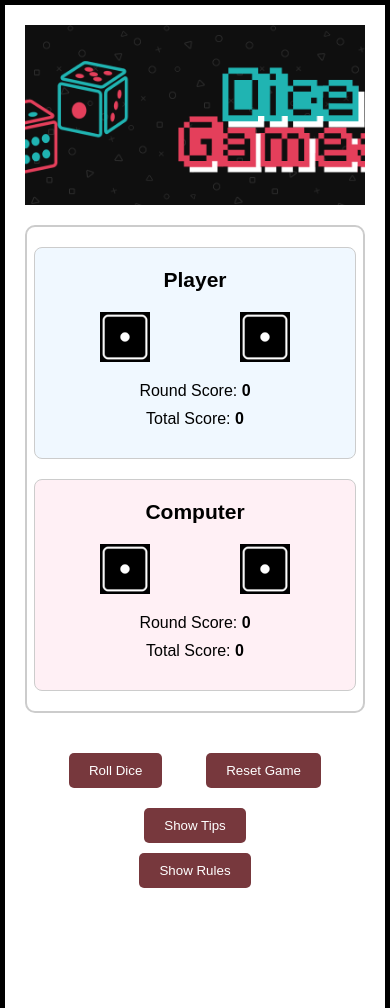
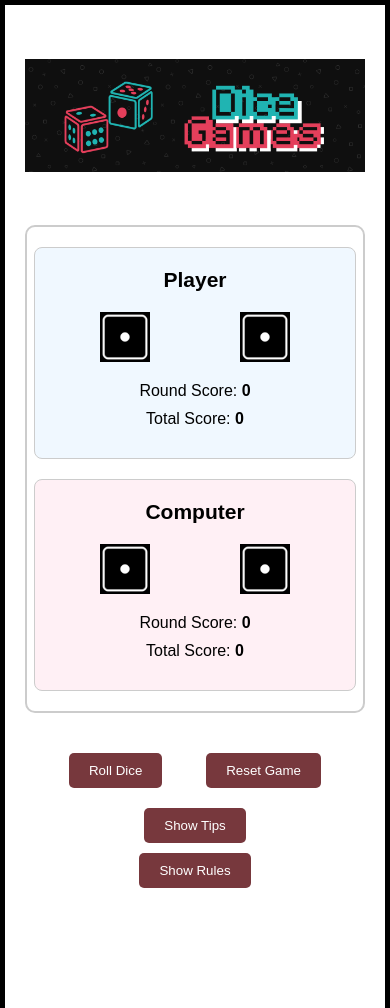
Before and after one commit to Brandonngg/Final, a plain HTML site: page index.html in a window 390 px wide. Drawn offline with Linux system fonts and the light colour scheme.

Commit message:
last version

```diff
--- a/css/style.scss
+++ b/css/style.scss
@@ -251,4 +251,13 @@ header {
             height: 24px;
         }
     }
+
+    header {
+        padding: 20px 40px;
+        min-height: 140px;
+        max-width: auto;
+        background-size: contain;
+        background-position: center;
+        background-repeat: no-repeat;
+    }
 }
```
Also changed, not shown: css/style.css, 1 other file.
